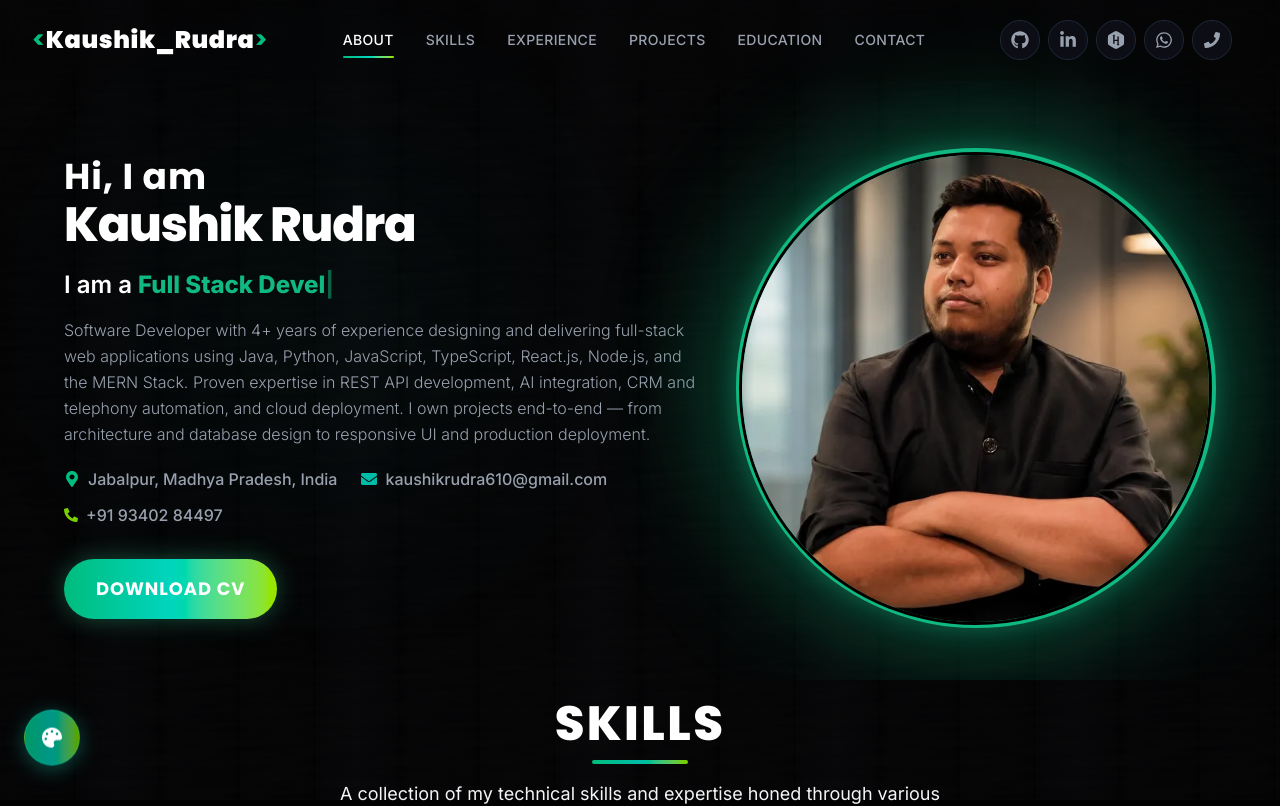
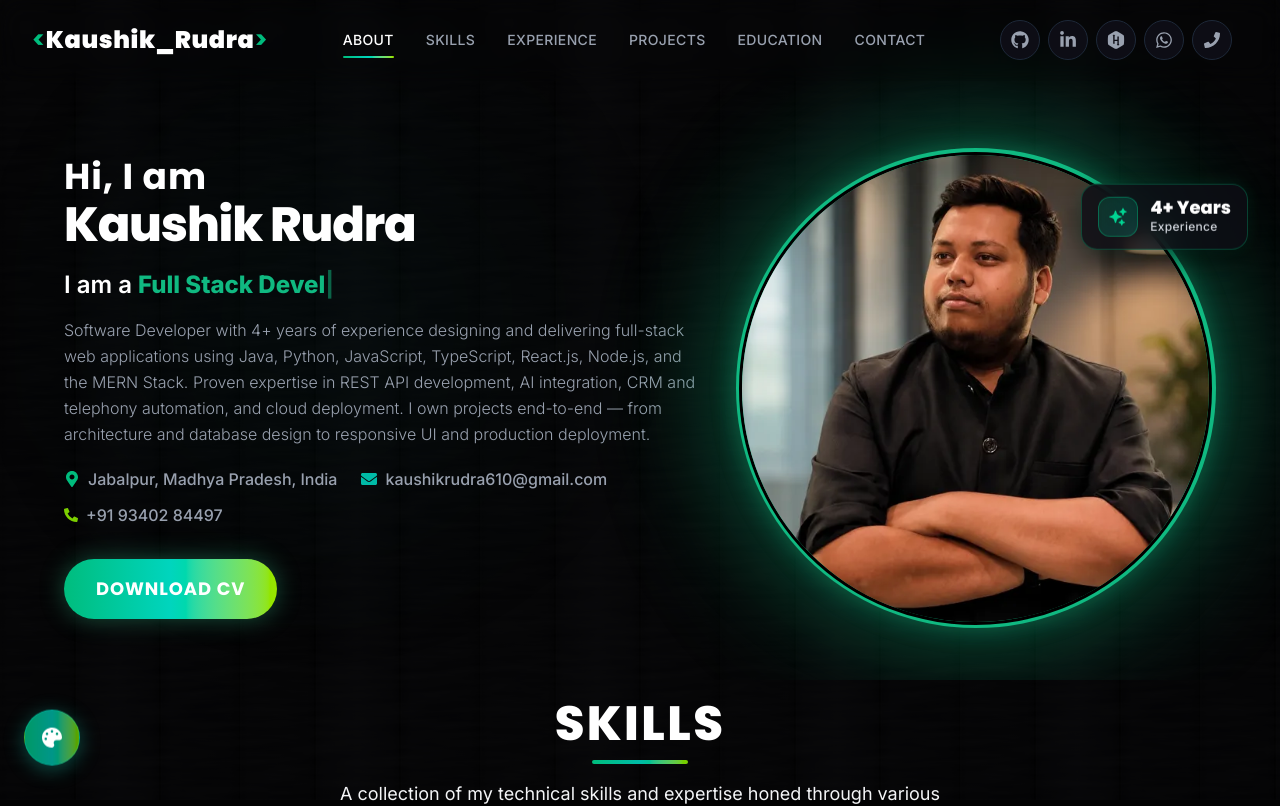
Before and after one commit to Kaushikrudra/Kaushikrudra, a React (Vite) app: page / in a window 1280 px wide. Shown: the top 806 px of the page. Built offline with nearby package versions, Linux system fonts and the light colour scheme.

Commit message:
feat: add floating experience badge to hero profile photo

```diff
--- a/src/components/Hero.tsx
+++ b/src/components/Hero.tsx
@@ -1,6 +1,7 @@
 import { useState, useEffect } from 'react';
 import { motion } from 'framer-motion';
 import { FaMapMarkerAlt, FaEnvelope, FaPhoneAlt } from 'react-icons/fa';
+import { HiSparkles } from 'react-icons/hi2';
 import { heroData, contactInfo } from '../data/portfolio';
 
 // Custom typewriter component for typing words
@@ -120,7 +121,7 @@ export default function Hero() {
             </div>
           </motion.div>
 
-          {/* Right: Profile Image */}
+          {/* Right: Profile Image with Floating Badges */}
           <motion.div
             className="lg:col-span-5 flex justify-center lg:justify-end items-center"
             initial={{ opacity: 0, scale: 0.8 }}
@@ -146,6 +147,32 @@ export default function Hero() {
                   />
                 </div>
               </div>
+
+              {/* Floating Stat Badge 1: Top-Right (Experience) */}
+              <motion.div
+                initial={{ opacity: 0, y: 15, scale: 0.85 }}
+                animate={{ opacity: 1, y: 0, scale: 1 }}
+                transition={{ duration: 0.6, delay: 0.5, ease: 'easeOut' }}
+                className="absolute top-1 -right-2 sm:top-4 sm:-right-4 md:top-8 md:-right-6 lg:top-10 lg:-right-8 z-20"
+              >
+                <motion.div
+                  animate={{ y: [0, -7, 0] }}
+                  transition={{ duration: 4, repeat: Infinity, ease: 'easeInOut' }}
+                  className="flex items-center gap-2.5 sm:gap-3 px-3 py-2 sm:px-4 sm:py-3 bg-[#0d0d15]/85 backdrop-blur-md border border-emerald-500/30 rounded-xl sm:rounded-2xl shadow-[0_10px_30px_rgba(0,0,0,0.6),0_0_15px_rgba(16,185,129,0.15)] hover:border-emerald-400/50 hover:shadow-[0_10px_35px_rgba(0,0,0,0.7),0_0_25px_rgba(16,185,129,0.3)] transition-all duration-300 pointer-events-auto"
+                >
+                  <div className="w-8 h-8 sm:w-10 sm:h-10 rounded-lg sm:rounded-xl bg-gradient-to-br from-emerald-500/20 to-teal-500/20 border border-emerald-500/40 flex items-center justify-center text-emerald-400 text-base sm:text-xl shrink-0 shadow-inner">
+                    <HiSparkles />
+                  </div>
+                  <div>
+                    <div className="text-sm sm:text-base md:text-lg font-extrabold text-white font-display leading-none">
+                      4+ Years
+                    </div>
+                    <div className="text-[11px] sm:text-xs text-gray-300 font-medium font-sans mt-0.5 tracking-wide">
+                      Experience
+                    </div>
+                  </div>
+                </motion.div>
+              </motion.div>
             </div>
           </motion.div>
         </div>
```
